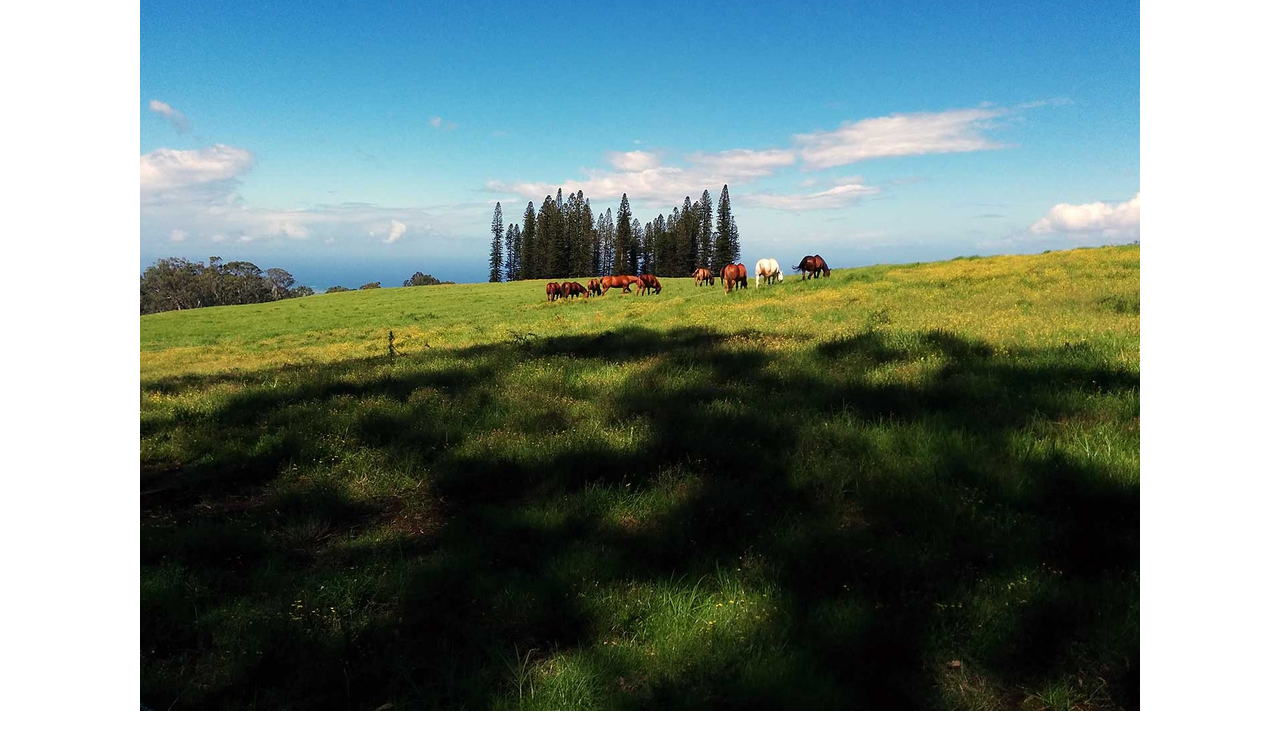
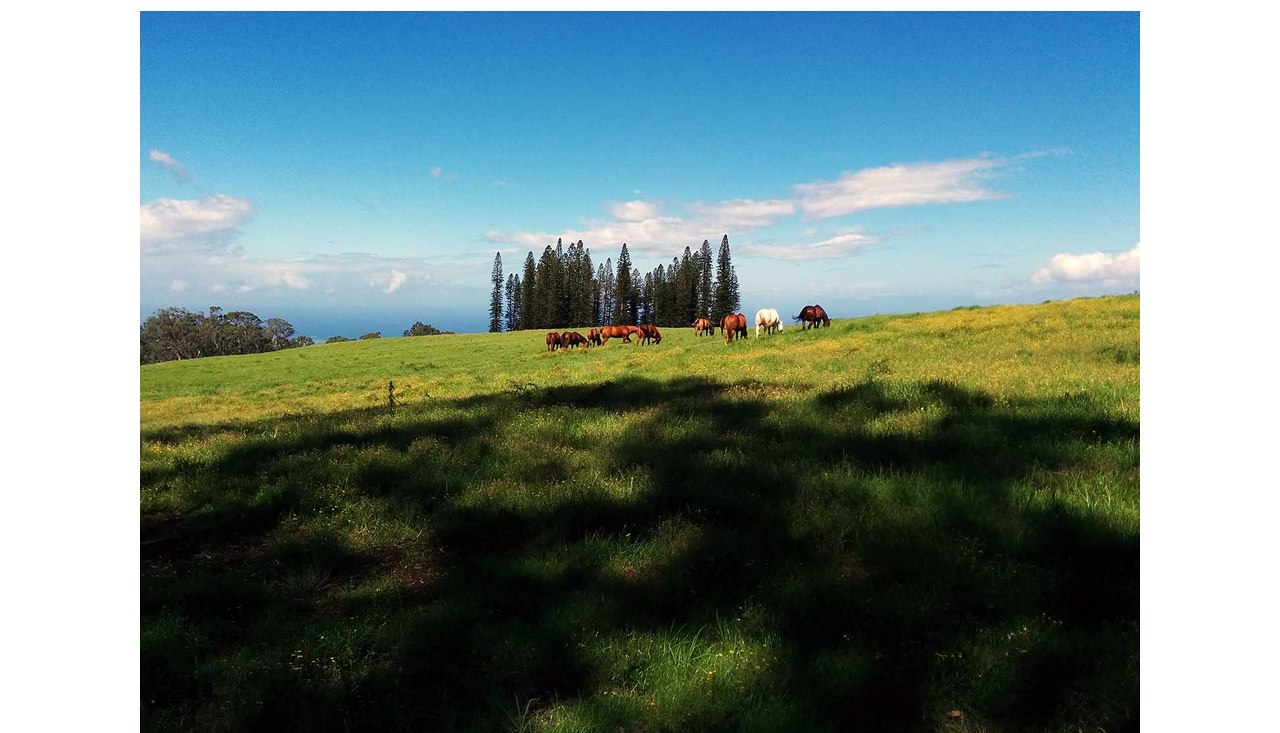
Before and after one commit to sujal99/p1-build-a-portfolio-site, a website: page index.html in a window 1280 px wide. Shown: the part 169-902 px from the top of the page. Drawn offline with nearby package versions, Linux system fonts and the light colour scheme.

Commit message:
Bootstrap 3 take care of this.

```diff
--- a/css/style1.css
+++ b/css/style1.css
@@ -1,6 +1,6 @@
 body {
-	box-sizing: border-box;
 	font-family: "Lato", sans-serif;
+	padding-top: 50px;
 }
 
 h1 {
```
